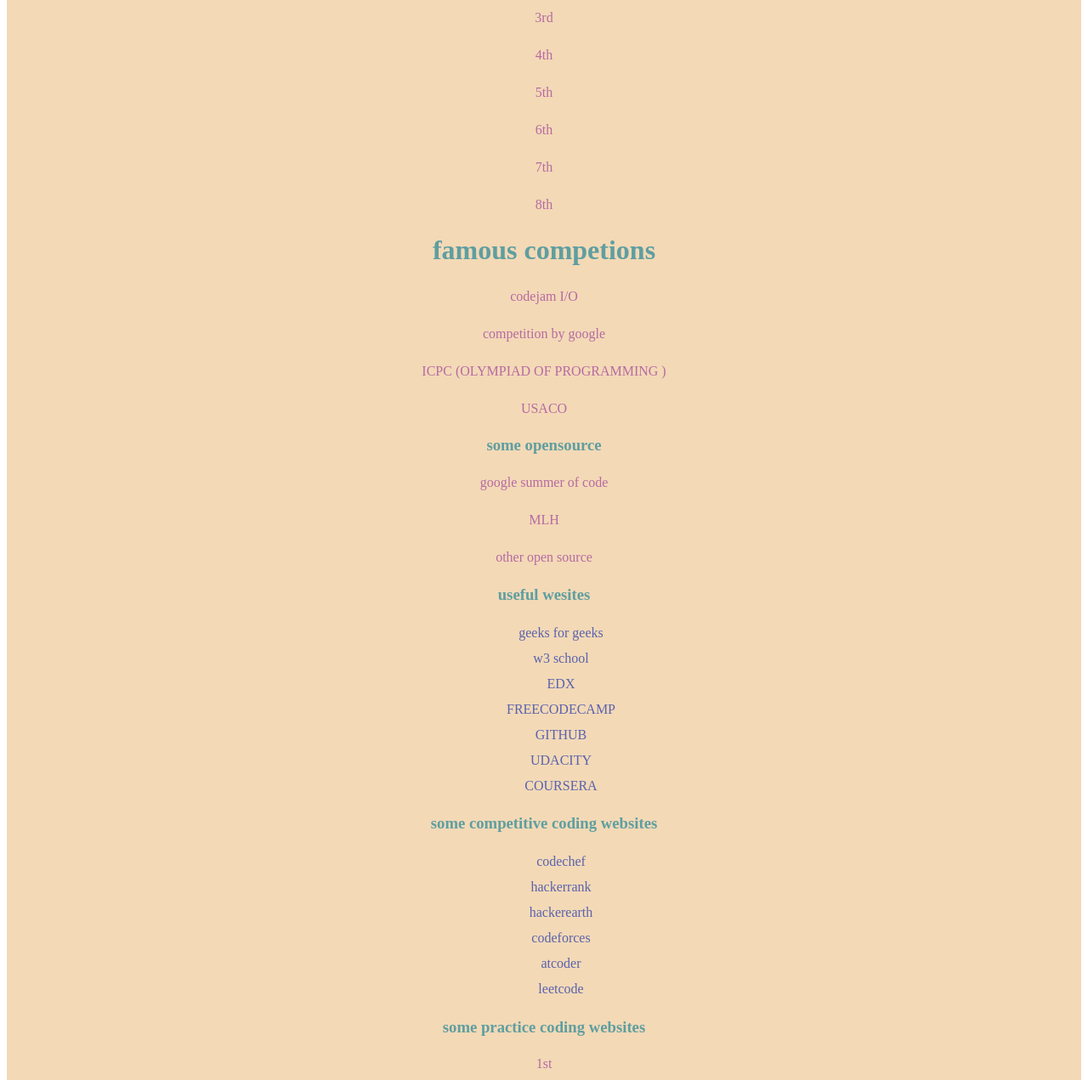
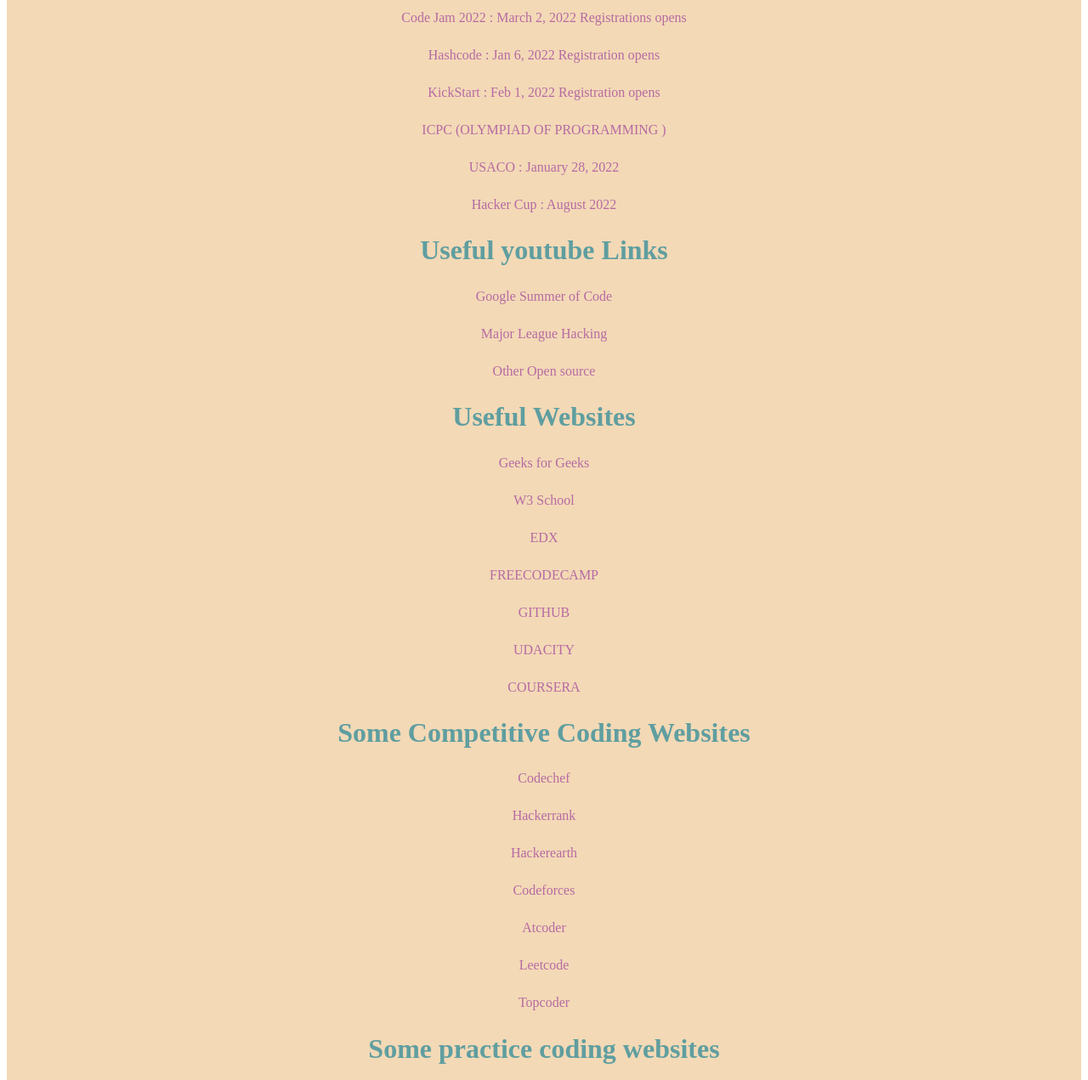
Before and after one commit to Aditi404/Programming, a plain HTML site: page index.html in a window 1280 px wide. Shown: the part 571-1842 px from the top of the page at 85% size. Drawn offline with Linux system fonts and the light colour scheme.

Commit message:
Update index.html

```diff
--- a/index.html
+++ b/index.html
@@ -4,7 +4,7 @@
     <meta charset="UTF-8">
     <meta http-equiv="X-UA-Compatible" content="IE=edge">
     <meta name="viewport" content="width=device-width, initial-scale=1.0">
-    <title>class routine</title>
+    <title>Coders</title>
 </head>
 <style>
     .start{
@@ -90,59 +90,56 @@
 
         </div>
 
-    <h1>My class links</h1>
-    <p><a href="https://meet.google.com/rvw-camg-aqb
-        " target="_blank">english class</a></p>
-        <p><a href="https://meet.google.com/vcq-fbjj-xse
-            " target="_blank">chemistry class</a></p>
-            <p><a href="https://meet.google.com/nit-myeg-khd" target="_blank">pps class</a></p>
-            <p><a href="https://meet.google.com/jpu-rbou-hsi
-                " target="_blank">math class</a></p>
-                <p><a href="https://meet.google.com/mar-vjrh-qws
-                    " target="_blank">workshop class</a></p>
-                    <h1>Useful youtube links</h1>
-                    <p><a href="https://youtu.be/Zlx7gmt3lBU" target="_blank">1st</a></p>
-                    <p><a href="https://youtu.be/Xb1QIt_cFL8" target="_blank">2nd</a></p>
-                    <p><a href="https://youtu.be/OND2KjOH9uk" target="_blank">3rd</a></p>
-                    <p><a href="https://youtu.be/xCYQQoaKftI" target="_blank">4th</a></p>
-                    <p><a href="https://youtu.be/ueNT-w7Oluw" target="_blank">5th</a></p>
-                    <p><a href="https://youtu.be/RpyWh424VCE" target="_blank">6th</a></p>
-                    <P><a href="https://youtu.be/zBhVZzi5RdU" target="_blank">7th</a></P>
-                    <p><a href="https://youtu.be/4iDQ7CHHZZM" target="_blank">8th</a></p>
-                    <h1>famous competions</h1>
-                    <p><a href="https://codingcompetitions.withgoogle.com/codejamio" target="_blank">codejam I/O</a></p>
-                    <p><a href="https://codingcompetitions.withgoogle.com" target="_blank">competition by google</a></p>
+
+                    <h1>Useful youtube Links </h1>
+                    <p><a href="https://youtu.be/ueNT-w7Oluw" target="_blank">What is Competitive Programming?</a></p>
+
+                    <p><a href="https://youtu.be/Zlx7gmt3lBU" target="_blank">Best Competitive Coding Setup for Linux, Windows and MAC OS</a></p>
+                    <p><a href="https://youtu.be/Xb1QIt_cFL8" target="_blank">Google KickStart Round B 2020</a></p>
+                    <p><a href="https://youtu.be/OND2KjOH9uk" target="_blank">
+                        Utkarsh Gupta
+                        </a></p>
+                    <p><a href="https://youtu.be/xCYQQoaKftI" target="_blank">Winning Google Kickstart Round G 2020 Willian Lin</a></p>
+                    <p><a href="https://youtu.be/RpyWh424VCE" target="_blank">2nd Place in Google Kickstart 2020 G Erricto</a></p>
+                    <P><a href="https://youtu.be/zBhVZzi5RdU" target="_blank">Learn C++ STL in 45 minutes</a></P>
+                    <h1>Famous Competitions</h1>
+                    <p><a href="https://codingcompetitions.withgoogle.com/codejam" target="_blank">Code Jam 2022 : March 2, 2022 Registrations opens</a></p>
+                    <p><a href="https://codingcompetitions.withgoogle.com/hashcode" target="_blank">Hashcode : Jan 6, 2022 Registration opens</a></p>
+                    <p><a href="https://codingcompetitions.withgoogle.com/kickstart" target="_blank">KickStart : Feb 1, 2022 Registration opens</a></p>
                     <p><a href="https://icpc.global/" target="_blank">ICPC (OLYMPIAD OF PROGRAMMING ) </a></p>
-                <p><a href="http://www.usaco.org/" target="_blank">USACO</a></p>
-                <h3>some opensource</h3>
-                <p><a href="https://summerofcode.withgoogle.com/" target="_blank">google summer of code</a></p>
-                <p><a href="https://mlh.io/"> MLH</a></p>
-                <p><a href="https://www.geeksforgeeks.org/best-open-source-programs-for-students-to-participate/">other open source</a></p>
-                <h3>useful wesites</h3>
-                <ul >
-                    <li>geeks for geeks</li>
-                    <li>w3 school</li>
-                    <li>EDX</li>
-                    <li> FREECODECAMP</li>
-                    <li>GITHUB</li>
-                    <li>UDACITY</li>
-                    <li>COURSERA</li>
+                <p><a href="http://www.usaco.org/" target="_blank">USACO : January 28, 2022</a></p>
+                <p><a href="https://www.facebook.com/codingcompetitions/hacker-cup" target="_blank"> Hacker Cup : August 2022 </a></p>
+                <h1>Useful youtube Links </h1>
 
-                </ul>
-                <h3>some competitive coding websites</h3>
-                <ul>
-                    <li>codechef</li>
-                    <li>hackerrank</li>
-                    <li>hackerearth</li>
-                    <li>codeforces</li>
-                    <li>atcoder</li>
-                    <li>leetcode</li>
+                <p><a href="https://summerofcode.withgoogle.com/" target="_blank">Google Summer of Code</a></p>
+                <p><a href="https://mlh.io/"> Major League Hacking</a></p>
+                <p><a href="https://www.geeksforgeeks.org/best-open-source-programs-for-students-to-participate/">Other Open source</a></p>
+                <h1>Useful Websites</h1>
+                <p><a href="https://www.geeksforgeeks.org/"> Geeks for Geeks</a></p>
+                <p><a href="https://www.w3schools.com/">W3 School</a></p>
+                <p><a href="https://www.EDX.com/">EDX</a></p>
+                <p><a href="https://www.FREECODECAMP.com/"> FREECODECAMP</a></p>
+                <p><a href="https://www.GITHUB.com/">GITHUB</a></p>
+                <p><a href="https://www.udacity.com/">UDACITY</a></p>
+                <p><a href="https://www.COURSERA.com/">COURSERA</a></p>
 
-                </ul>
-                <h3>some practice coding websites</h3>
-                <p><a href="https://www.mysirg.com/programming-examples/c-programs/" target="_blank">1st</a></p>
-                <p><a href="https://a2oj.com/Ladders.html" target="_blank">2nd</a></p>
-                <p><a href="https://www.codechef.com/problems/school/?itm_medium=navmenu&itm_campaign=problems_head" target="_blank">3rd</a></p>
+                <h1>Some Competitive Coding Websites</h1>
+
+                <p><a href="https://www.codechef.com/"> Codechef</a></p>
+                <p><a href="https://www.hackerrank.com/">Hackerrank</a></p>
+                <p><a href="https://www.Hackerearth.com/">Hackerearth</a></p>
+                <p><a href="https://www.Codeforces.com/">Codeforces</a></p>
+                <p><a href="https://atcoder.jp/">Atcoder</a></p>
+                <p><a href="https://www.Leetcode.com/">Leetcode</a></p>
+                <p><a href="https://www.Topcoder.com/">Topcoder</a></p>
+
+
+
+
+                <h1>Some practice coding websites</h1>
+                <p><a href="https://www.mysirg.com/programming-examples/c-programs/" target="_blank">My Sirg</a></p>
+                <p><a href="https://a2oj.com/Ladders.html" target="_blank">a2oj</a></p>
+                <p><a href="https://www.codechef.com/problems/school/?itm_medium=navmenu&itm_campaign=problems_head" target="_blank">Codechef practice</a></p>
 
                 <footer>Hope you liked this</footer>
             </div>
```
